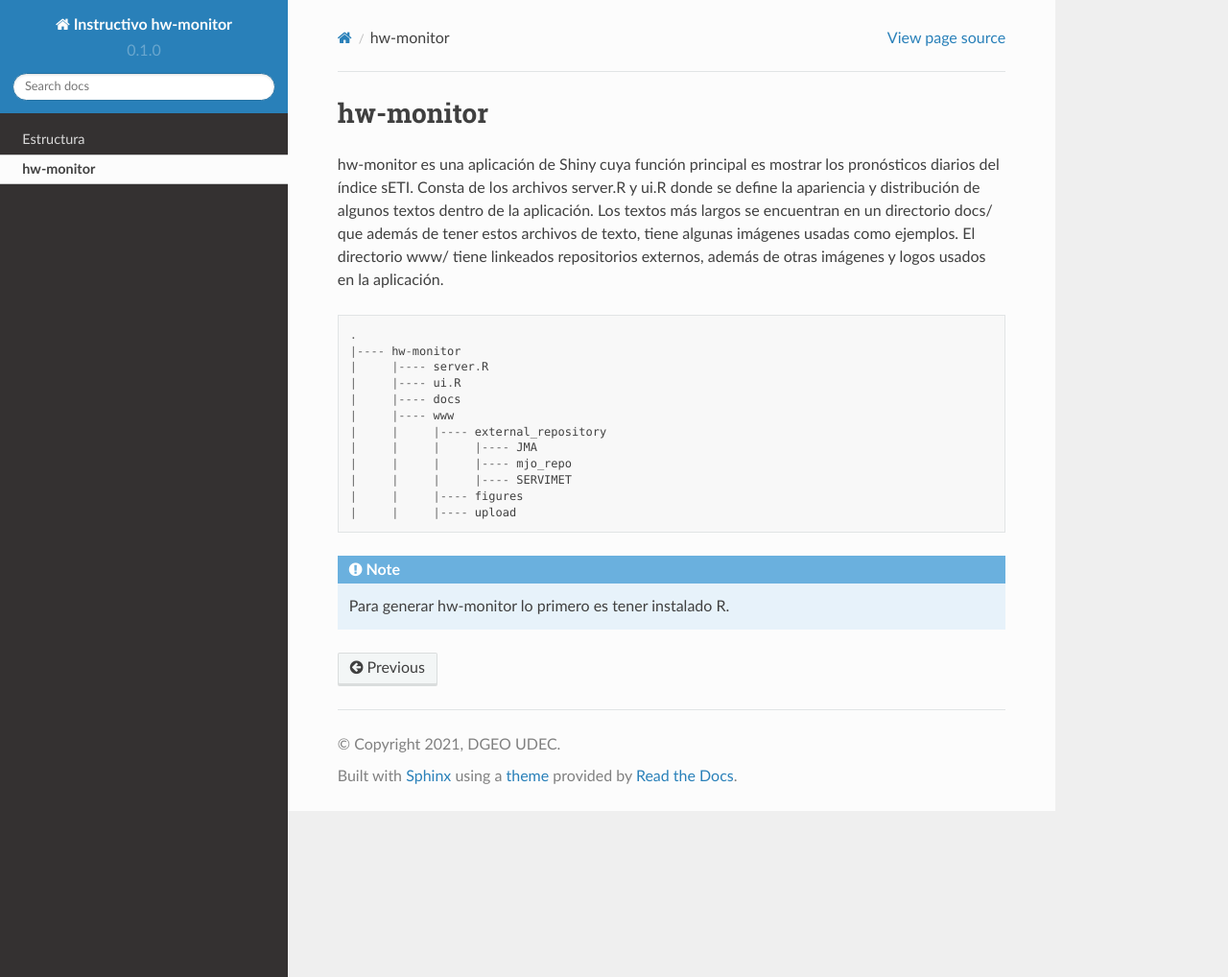
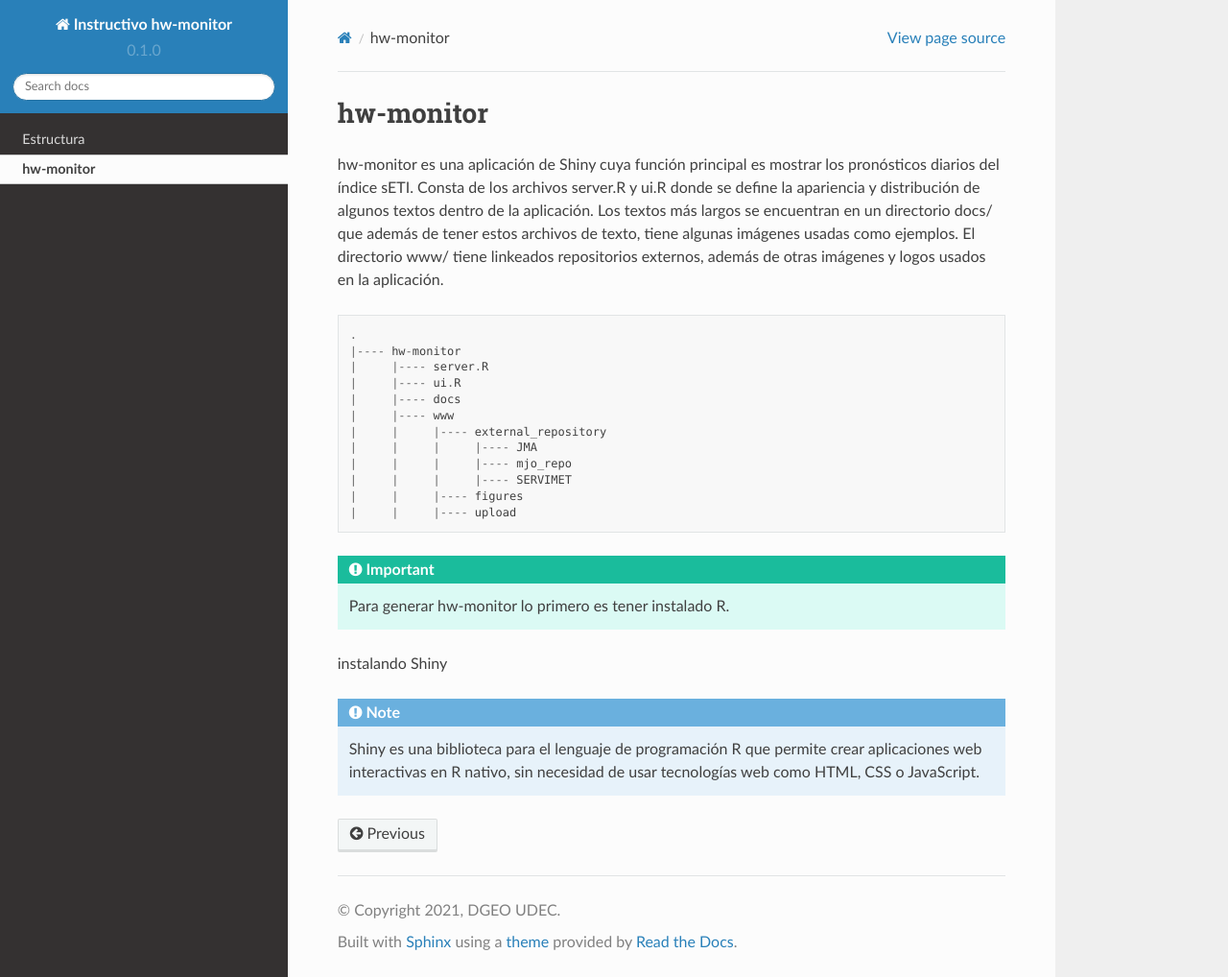
Before and after one commit to chsegura/rtd-tutorial, a Sphinx documentation site: the page built from docs/source/monitor.rst, in a window 1280 px wide and 1018 px high. Shown: the whole window at 96% size. Built offline with Sphinx 7.4.7 and the Read the Docs theme 2.0.0, drawn with Linux system fonts in a browser that asks for light colours; pages that are not in the unit, such as notebooks, are missing from menus.

Commit message:
Update monitor.rst

```diff
--- a/docs/source/monitor.rst
+++ b/docs/source/monitor.rst
@@ -18,5 +18,10 @@ hw-monitor es una aplicación de Shiny cuya función principal es mostrar los pr
    |     |     |---- figures
    |     |     |---- upload
 
+.. Important::
+   Para generar hw-monitor lo primero es tener instalado R.
+
+instalando Shiny
+
 .. note::
-   Para generar hw-monitor lo primero es tener instalado R.
+   Shiny es una biblioteca para el lenguaje de programación R que permite crear aplicaciones web interactivas  en R nativo, sin necesidad de usar tecnologías web como HTML, CSS o JavaScript.
```
